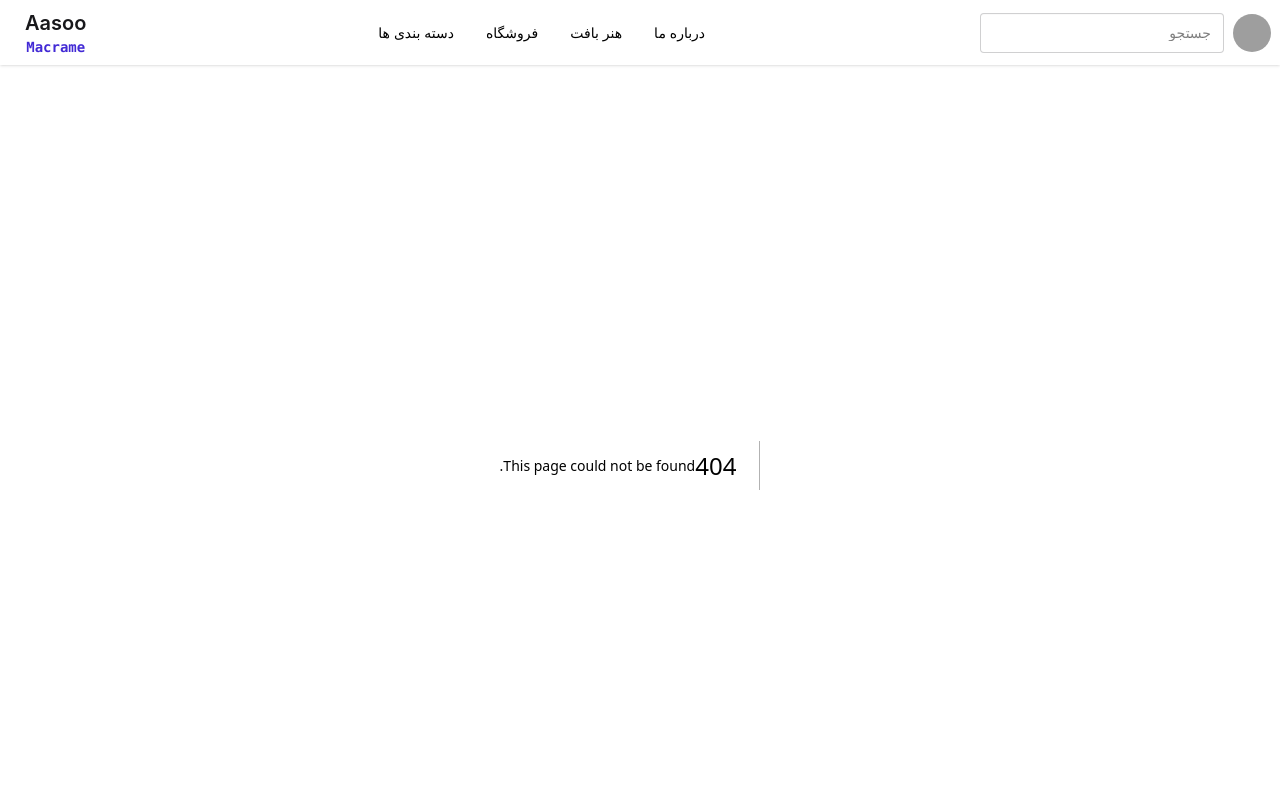
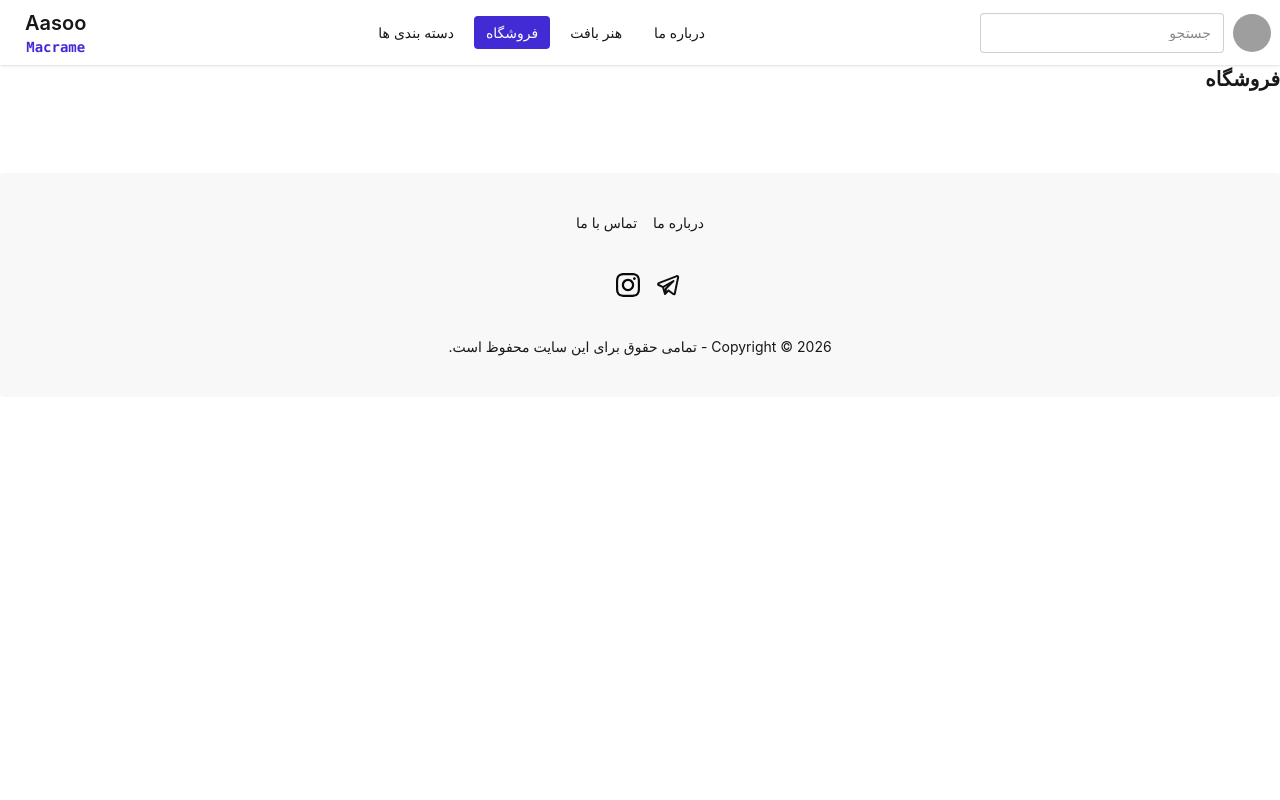
Before and after one commit to Abolfazl-Edalati/aasoo-next, a Next.js app: page /store in a window 1280 px wide. Before the commit this address had no page. Shown: the top 800 px of the page. Built offline with nearby package versions, Linux system fonts and the light colour scheme; grey boxes are pictures that could not be loaded.

Commit message:
Learn usePathname

```diff
--- a/app/_components/NavBar.tsx
+++ b/app/_components/NavBar.tsx
@@ -1,6 +1,12 @@
-import Image from "next/image";
+"use client";
+
+import Link from "next/dist/client/link";
+import { usePathname, useRouter } from "next/navigation";
 
 const NavBar = () => {
+  const pathname = usePathname();
+  const router = useRouter();
+
   return (
     <div className="navbar bg-base-100 shadow-sm flex justify-between">
       <div className="flex gap-2">
@@ -46,17 +52,24 @@ const NavBar = () => {
         <li>
           <a>هنر بافت</a>
         </li>
-        <li>
-          <a>فروشگاه</a>
+        <li
+          className={
+            pathname === "/store" ? "bg-primary rounded-sm text-white" : ""
+          }
+        >
+          <Link href="/store">فروشگاه</Link>
         </li>
         <li>
           <a>دسته بندی ها</a>
         </li>
       </ul>
-      <div className="">
-        <a className="btn btn-ghost text-xl flex flex-col items-center gap-0">
+      <div>
+        <Link
+          href={"/"}
+          className="btn btn-ghost text-xl flex flex-col items-center gap-0"
+        >
           Aasoo <span className="text-primary text-sm font-mono">Macrame</span>
-        </a>
+        </Link>
       </div>
     </div>
   );
--- /dev/null
+++ b/app/store/page.tsx
@@ -0,0 +1,3 @@
+export default function StorePage() {
+  return <h1 className="font-bold text-xl">فروشگاه</h1>;
+}
```
